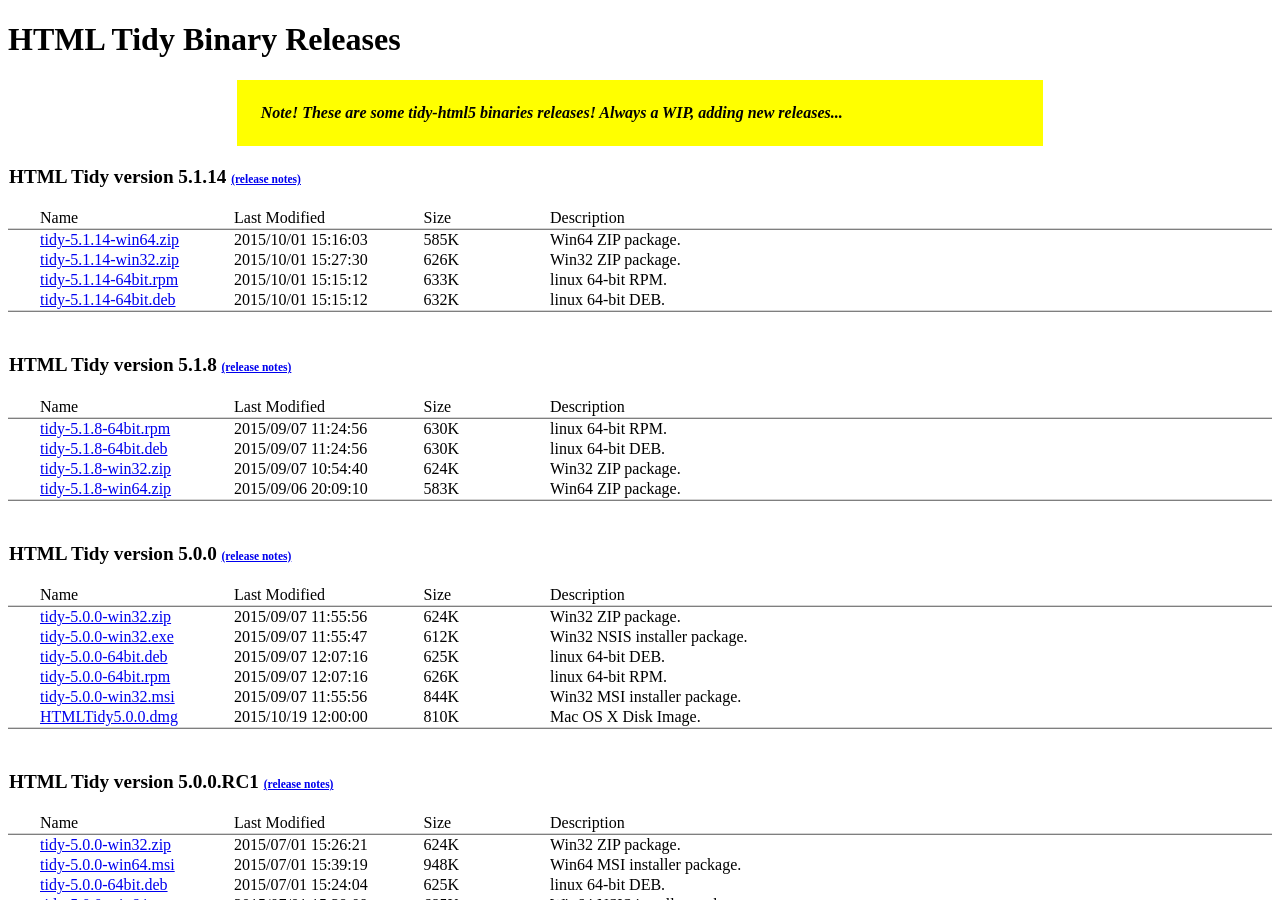
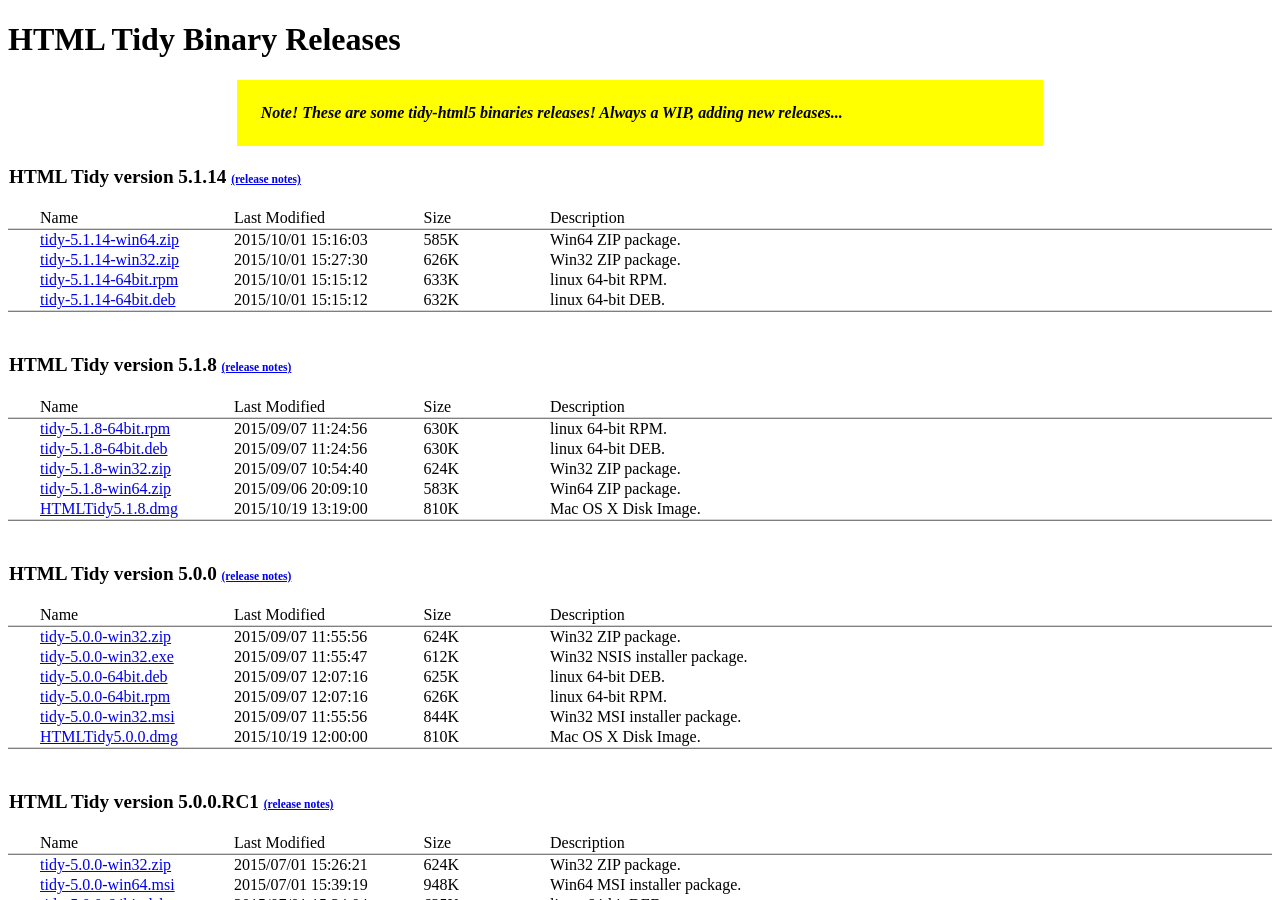
Before and after one commit to htacg/html-tidy.org.binaries, a Jekyll site: the page built from index.html, in a window 1280 px wide and 900 px high. Built offline with Jekyll 4.4.1, drawn with Linux system fonts in a browser that asks for light colours.

Commit message:
Added Mac OS X binarary 5.1.8

```diff
--- a/_data/tidy.yml
+++ b/_data/tidy.yml
@@ -45,6 +45,11 @@
       filesize: 583K
       modified: 2015/09/06 20:09:10
       describe: Win64 ZIP package.
+
+    - filename: HTMLTidy5.1.8.dmg
+      filesize: 810K
+      modified: 2015/10/19 13:19:00
+      describe: Mac OS X Disk Image.
 
 - path: tidy-5.0.0
   heading: HTML Tidy version 5.0.0
```
Also changed, not shown: 1 other file.
